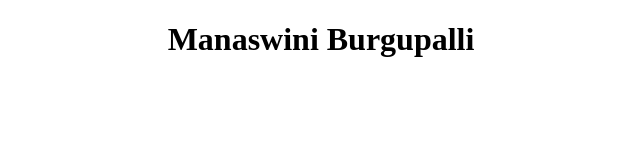
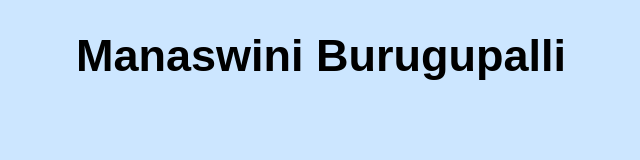
Before and after one commit to manaswini0/manaswini0.github.io, a plain HTML site: page index.html in a window 1280 px wide. Shown: the whole page, without its empty margins (319-959 px from the left). Drawn offline with Linux system fonts and the light colour scheme; files that its build step writes are made by us from their sources; files whose address does not match are found by name.

Commit message:
with css

```diff
--- a/index.html
+++ b/index.html
@@ -2,9 +2,11 @@
 <html lang="en">
 <head>
     <meta charset="UTF-8">
-    <title>Hello</title>
+    <title>My website</title>
+    <link rel="stylesheet" type="text/css" href="/Users/bmanaswini/Desktop/manaswini0.github.io/style.css">
 </head>
 <body>
-    <h1><center>Manaswini Burgupalli</h1>
+  <h1><center>Manaswini Burugupalli</h1>
+
 </body>
 </html>
--- /dev/null
+++ b/style.css
@@ -0,0 +1,10 @@
+body{
+    background-color:#cce6ff;
+    margin: 0;
+  font-family: Arial, Helvetica, sans-serif;
+}
+
+h1{
+    color:black;
+    font-size:45px;
+}
```
Also changed, not shown: 1 other file.
